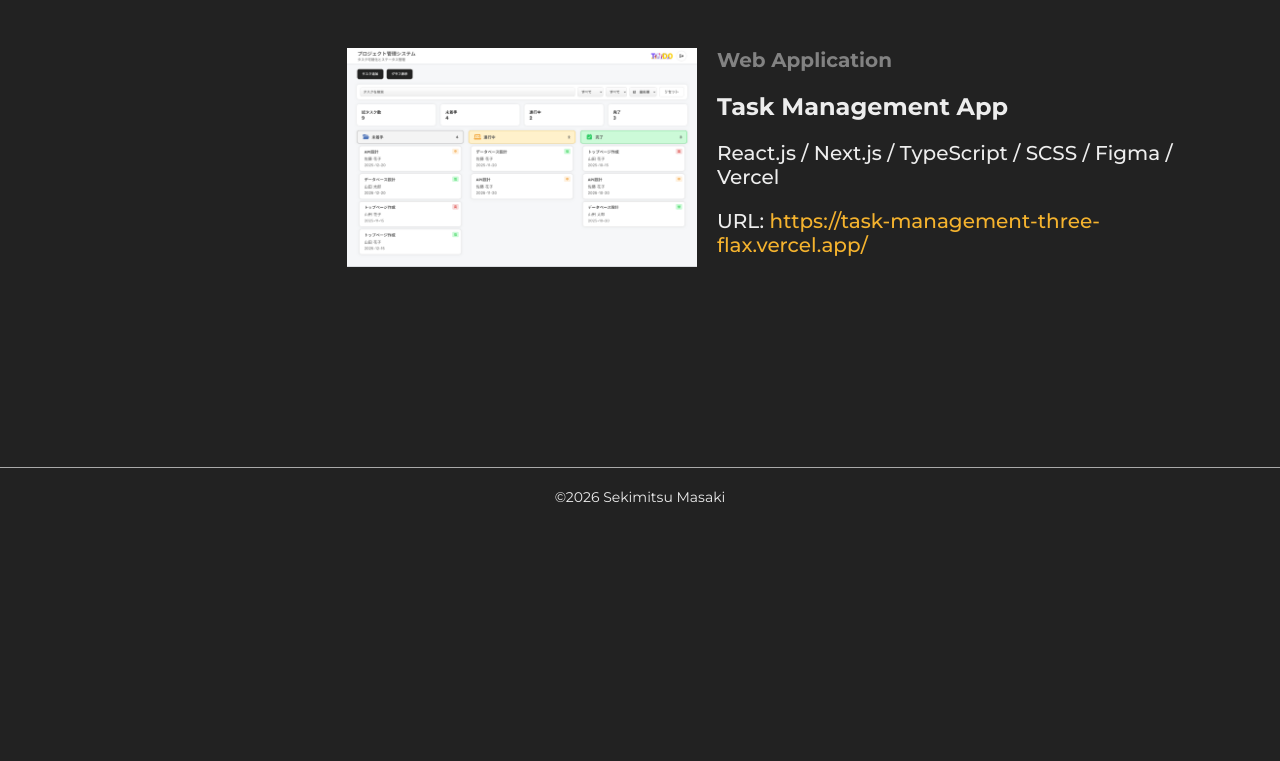
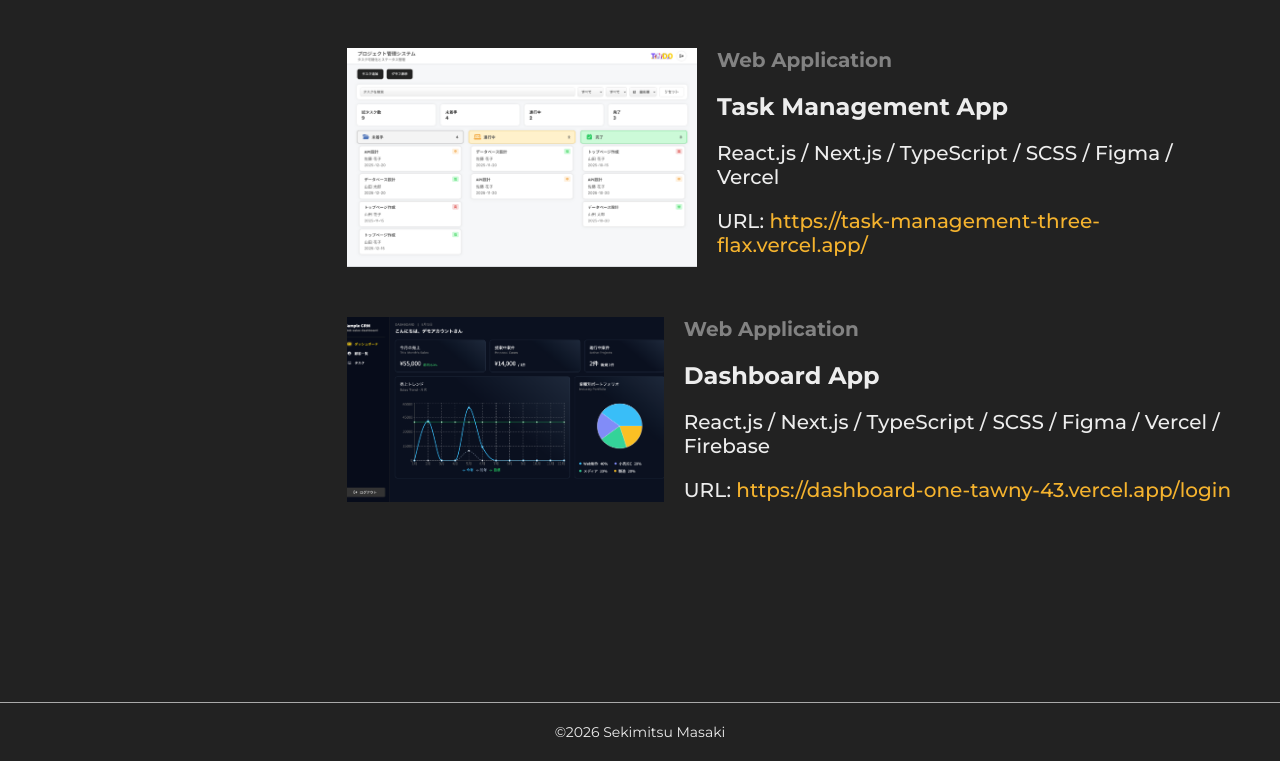
Before and after one commit to Sekimitsu/portfolio, a Next.js app: page / in a window 1280 px wide. Shown: the part 4790-5551 px from the top of the page. Before the commit the page ends 5316 px from the top, so only its background shows below. Built offline with nearby package versions, Linux system fonts and the light colour scheme.

Commit message:
ダッシュボードシステム追加

```diff
--- a/src/app/Works/WorksData.ts
+++ b/src/app/Works/WorksData.ts
@@ -35,4 +35,11 @@ export const worksData: Work[] = [
         url: 'https://task-management-three-flax.vercel.app/',
         image: '/todo_app.png',
     },
+    {
+        type: 'Web Application',
+        title: 'Dashboard App',
+        skills: ['React.js', 'Next.js', 'TypeScript', 'SCSS', 'Figma', 'Vercel', 'Firebase'],
+        url: 'https://dashboard-one-tawny-43.vercel.app/login',
+        image: '/dashboard_app.png',
+    },
 ]
```
Also changed, not shown: public/dashboard_app.png (added).
